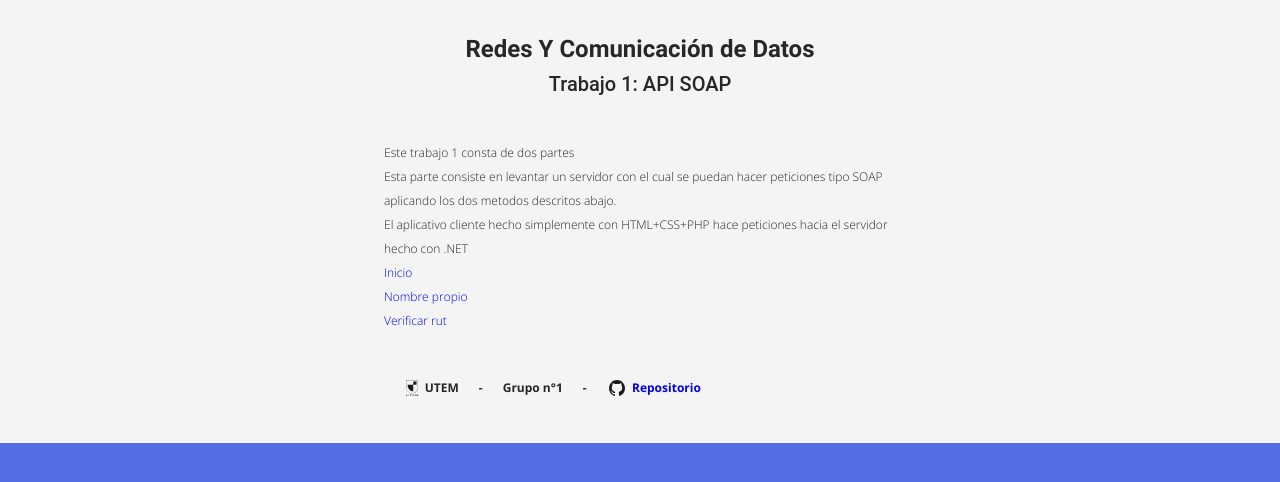
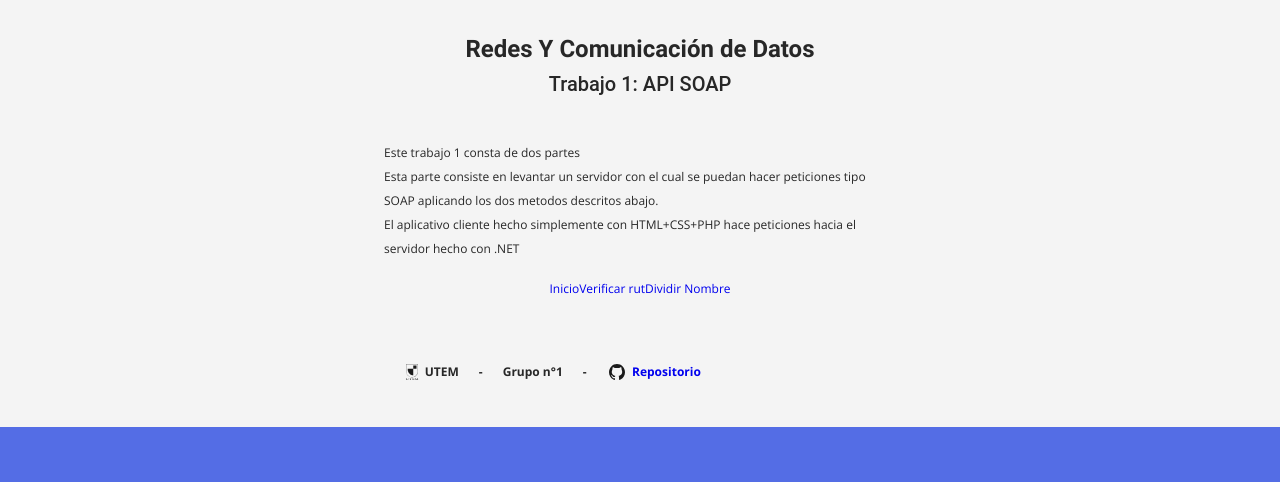
Before and after one commit to evillalobosa/redes-trabajo1-soap, a PHP site: page /server/ in a window 1280 px wide. Shown: the top 482 px of the page. Run offline with PHP 8.4, Linux system fonts and the light colour scheme; some web fonts are replaced.

Commit message:
Updating the interface again

```diff
--- a/client/controlador/controladorRequest.php
+++ b/client/controlador/controladorRequest.php
@@ -25,7 +25,7 @@
                 echo "<div class=\"method-result\">
                 <div class=\"result-horizontal result-good font-bold\">
                 <img class=\"icon\" src=\"assets/correct.png\" alt=\"correct icon\">
-                Digito validador correcto
+                D&iacutegito validador correcto
                 </div>
 
             </div>";
@@ -36,7 +36,7 @@
             <div class=\"method-result\">
                 <div class=\"result-horizontal result-bad font-bold\">
                     <img class=\"icon\" src=\"assets/error.png\" alt=\"error icon\">
-                    Digito validador incorrecto
+                    D&iacutegito validador incorrecto
                 </div>
             </div>";
             }
--- a/client/css/components.css
+++ b/client/css/components.css
@@ -34,7 +34,7 @@
 }
 
 .description-title-main {
-    font-family: 'Roboto';
+    font-family: 'Roboto', sans-serif;
     font-style: normal;
     font-weight: 700;
     font-size: 24px;
@@ -42,7 +42,7 @@
 }
 
 .description-title-sub {
-    font-family: 'Roboto';
+    font-family: 'Roboto', sans-serif;
     font-style: normal;
     font-weight: 500;
     font-size: 20px;
@@ -71,6 +71,12 @@
     align-items: center;
 }
 
+.description-section {
+    display: flex;
+    justify-content: space-around;
+    padding: 20px;
+    background-color: var(--acent);
+}
 
 .methods {
     color: var(--white);
@@ -89,7 +95,7 @@
 }
 
 .method-title {
-    font-family: 'Roboto';
+    font-family: 'Roboto', sans-serif;
     font-style: normal;
     font-weight: 700;
     font-size: 24px;
@@ -106,14 +112,14 @@
 }
 
 .method-field {
-    margin-right: 35px;
+    margin-right: 25px;
 }
 
 .field-rut {
     width: 130px;
 }
 .field-rutdv {
-    width: 80px;
+    width: 65px;
 }
 .field-nombre {
     width: 200px;
@@ -135,7 +141,7 @@
     display: flex;
     justify-content: center;
     align-items: center;
-    padding: 10px;
+    padding: 20px;
     border-radius: 10px;
 }
 
@@ -144,7 +150,7 @@
     flex-direction: column;
     justify-content: center;
     align-items: center;
-    padding: 10px;
+    padding: 20px;
     border-radius: 10px;
 }
 
@@ -160,5 +166,5 @@
 }
 
 .result-nombre-element {
-    padding: 5px;
+    margin: 5px 25px;
 }
--- a/client/css/index.css
+++ b/client/css/index.css
@@ -8,7 +8,7 @@
     background-color: var(--accent);
     font-family: 'Open Sans';
     font-style: normal;
-    font-weight: 300;
+    font-weight: 500;
     font-size: 12px;
     line-height: 16px;
 }
@@ -37,10 +37,3 @@
     border-radius: 5px;
     cursor: pointer;
 }
-
-/* p {
-    font-family: 'JetBrains Mono', sans-serif;
-    font-weight: bold;
-    font-size: 12px;
-    color: var(--black-fg);
-} */
--- a/client/index.php
+++ b/client/index.php
@@ -1,5 +1,4 @@
 <?php
-
 
 require_once "controlador/ControladorPlantilla.php";
 require_once "controlador/controladorRequest.php";
--- a/client/vistas/plantilla.php
+++ b/client/vistas/plantilla.php
@@ -7,10 +7,10 @@
 
     <title>API SOAP</title>
 
+    <link rel="icon" type="image/png" href="assets/favicon.ico"/>
     <link rel="stylesheet" href="css/index.css">
 </head>
 <body>
-
     <!-- DESCRIPTION SECTION -->
     <div class="side description">
         <div class="description-title">
@@ -19,20 +19,15 @@
         </div>
         <div class="description-text">
             <ul>
-                <!-- TODO: fix words -->
                 <li>Este trabajo 1 consta de dos partes</li>
                 <li>Esta parte consiste en levantar un servidor con el cual se puedan hacer peticiones tipo SOAP aplicando los dos metodos descritos abajo.</li>
                 <li>El aplicativo cliente hecho simplemente con HTML+CSS+PHP hace peticiones hacia el servidor hecho con .NET</li>
-                <li>
-				<a href="index.php?pagina=inicio">Inicio</a>
-			</li>
-			<li>
-				<a href="index.php?pagina=nombre">Nombre propio</a>
-			</li>
-            <li>
-				<a href="index.php?pagina=rut">Verificar rut</a>
-			</li>
             </ul>
+        </div>
+        <div class="description-section">
+            <a href="index.php?pagina=inicio">Inicio</a>
+            <a href="index.php?pagina=rut">Verificar rut</a>
+            <a href="index.php?pagina=nombre">Dividir Nombre</a>
         </div>
         <div class="description-info">
             <div class="description-info-element">
@@ -46,7 +41,6 @@
                 <a href="https://github.com/yowls/redes-trabajo1-soap">Repositorio</a>
             </div>
         </div>
-
     </div>
     <div>
     <?php
@@ -63,7 +57,5 @@
 		 ?>
 
 	</div>
-
-
 </body>
 </html>
```
Also changed, not shown: client/vistas/rut.php (+4 -8 lines), client/controlador/ControladorPlantilla.php (line endings or trailing spaces), 2 other files.
